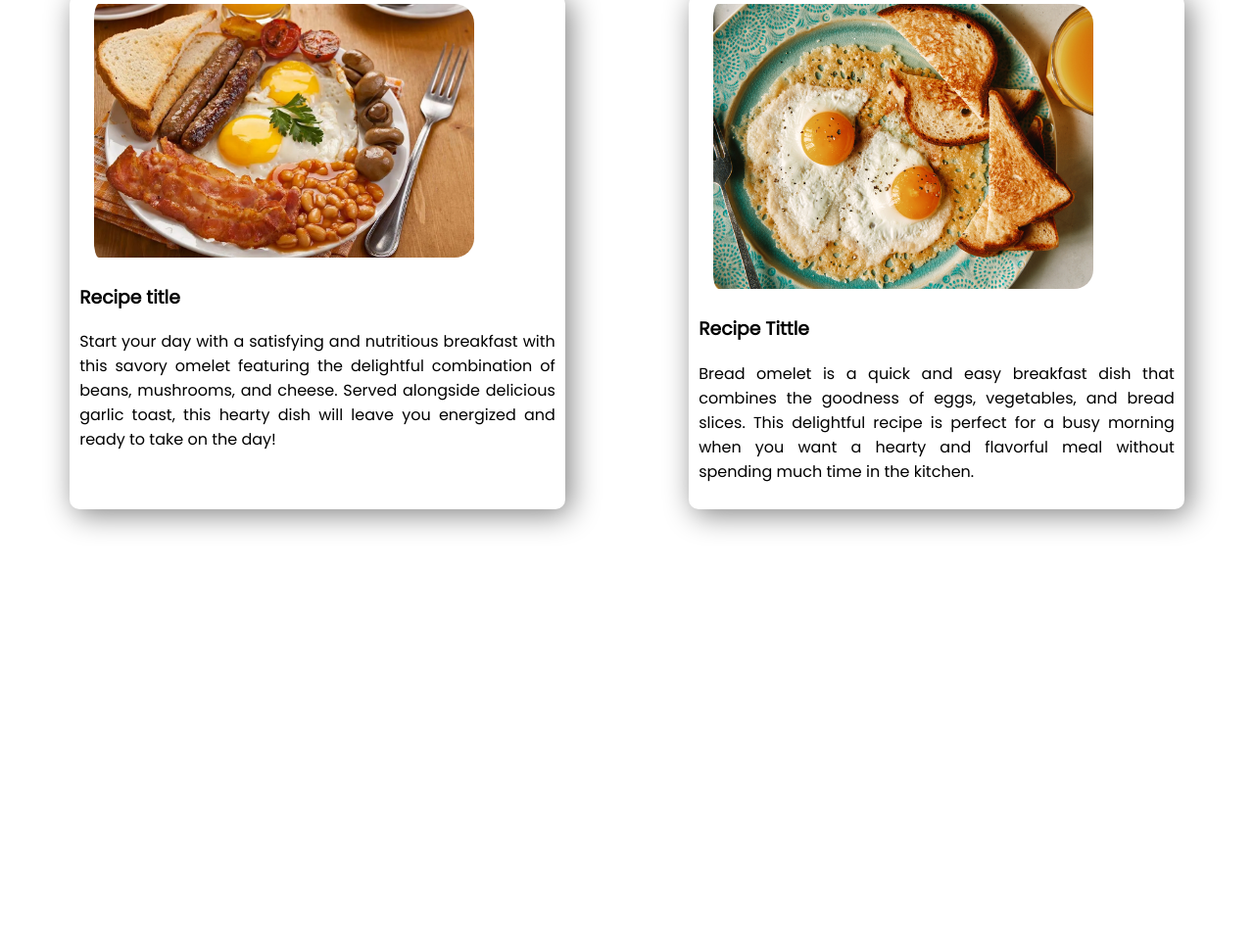
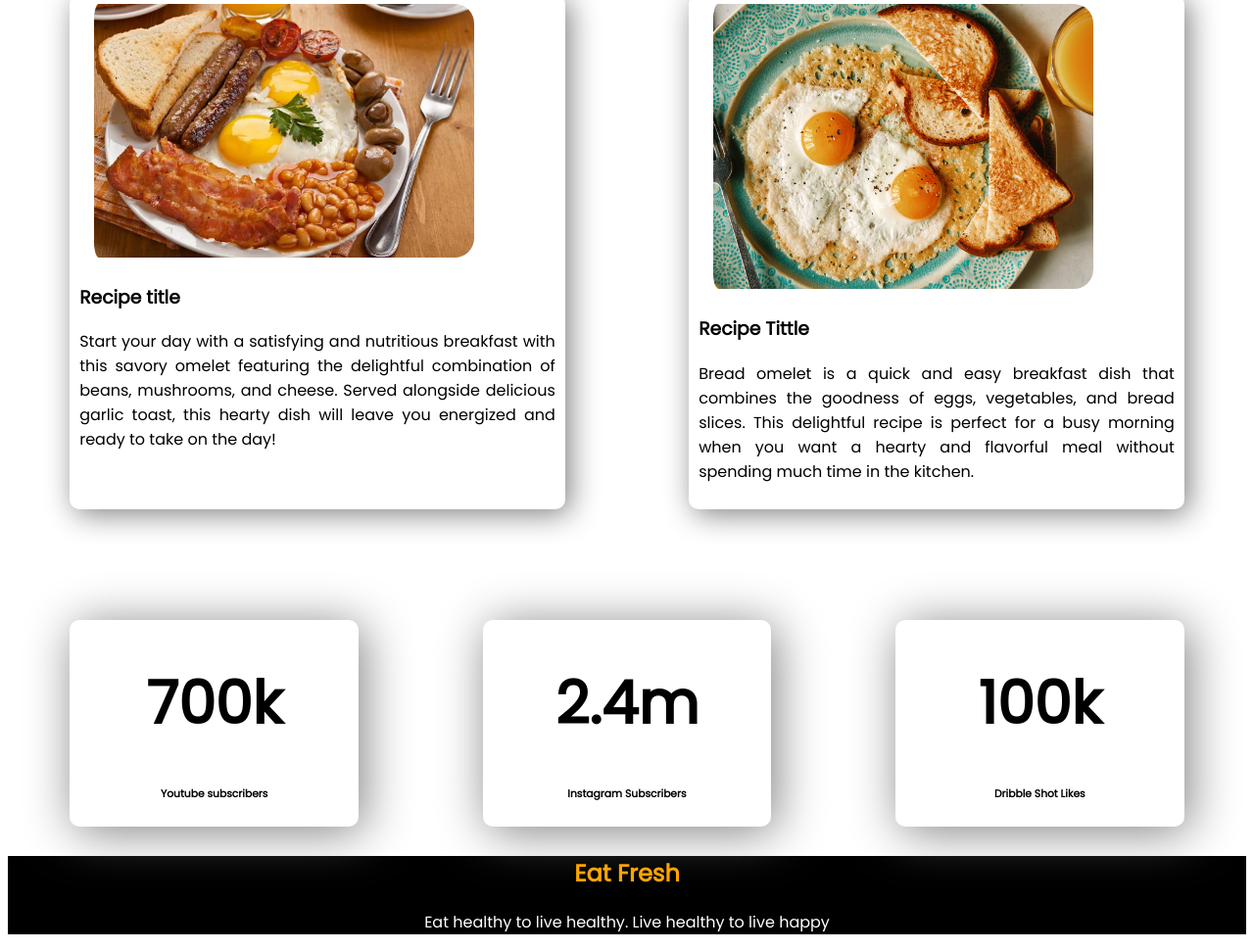
Before and after one commit to JahidApu7/JA-kitchen, a plain HTML site: page index.html in a window 1280 px wide. Shown: the part 1482-2452 px from the top of the page at 98% size. Before the commit the page ends 2115 px from the top, so only its background shows below. Drawn offline with Linux system fonts and the light colour scheme.

Commit message:
Final- Commit

```diff
--- a/index.html
+++ b/index.html
@@ -69,8 +69,25 @@
                     without spending much time in the kitchen.</p>
             </div>
         </div>
-
     </section>
+    <div class="flex-container">
+        <div>
+            <h1>700k</h1>
+            <h6>Youtube subscribers</h6>
+        </div>
+        <div>
+            <h1>2.4m</h1>
+            <h6>Instagram Subscribers</h6>
+        </div>
+        <div>
+            <h1>100k</h1>
+            <h6>Dribble Shot Likes</h6>
+        </div>
+    </div>
+    <footer>
+        <h2><span class="Orange-Color"> Eat Fresh</span></h2>
+        <p>Eat healthy to live healthy. Live healthy to live happy</p>
+    </footer>
 </body>
 
 </html>
--- a/style.css
+++ b/style.css
@@ -4,7 +4,7 @@ body {
 }
 
 .Orange-Color {
-    color: white;
+    color: orange;
 }
 
 h1 {
@@ -103,3 +103,26 @@ section {
     box-shadow: 5px 5px 30px gray;
     border-radius: 10px;
 }
+
+.flex-container {
+    display: flex;
+}
+
+.flex-container>div {
+    width: 25%;
+    margin-left: 5%;
+    margin-right: 5%;
+    margin-bottom: 10px;
+    text-align: center;
+    box-shadow: 5px 5px 50px gray;
+    border-radius: 10px;
+}
+
+footer p {
+    text-align: center;
+    color: white;
+}
+
+footer {
+    background-color: black;
+}
```
